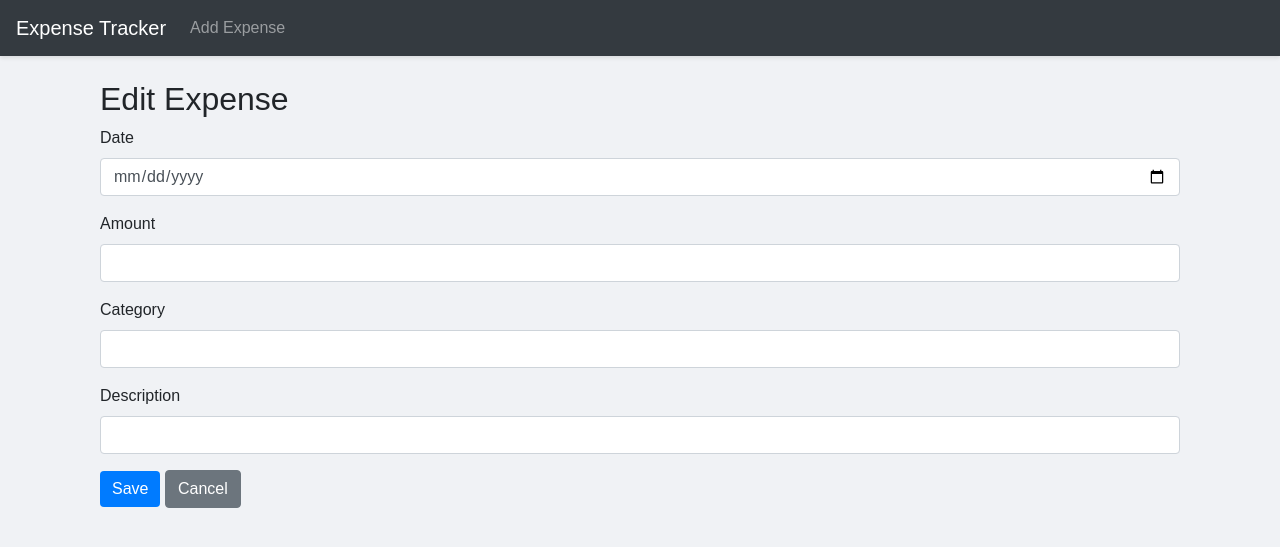
After one commit to TrazynCache/Expense-Tracker-Updated, a Flask app: template templates/edit_expense.html in a window 1280 px wide. The commit adds this page. Shown: the top 547 px of the page. Run offline with Flask 3, Linux system fonts and the light colour scheme; the template is opened without the code that fills it, so the values that code supplies are empty; some libraries are stand-ins or nearby versions.

Commit message:
Added in edit/delete buttons and redirect to expense edit page.

```diff
--- a/app.py
+++ b/app.py
@@ -1,7 +1,9 @@
+from re import S
 from flask import Flask, render_template, request, redirect, url_for
 from modules.data_handler import read_expenses, add_expense as add_expense_data
 from modules.expense_processor import calculate_total, calculate_average, calculate_running_total
 import pandas as pd
+import os
 
 app = Flask(__name__)
 CSV_FILE = 'data/expenses.csv'
@@ -47,5 +49,34 @@ def add_expense():
     categories = sorted(df['category'].dropna().unique().tolist())
     return render_template('add_expense.html', categories=categories)
 
+@app.route('/edit/<int:index>', methods=['GET', 'POST'])
+def edit_expense(index):
+    df = read_expenses(CSV_FILE)
+    if index < 0 or index >= len(df):
+        return redirect(url_for('index'))
+    if request.method == 'POST':
+        df.iloc[index] = {
+            'date': pd.to_datetime(request.form['date']),
+            'amount': float(request.form['amount']),
+            'category': request.form['category'],
+            'description': request.form['description']
+        }
+        os.makedirs(os.path.dirname(CSV_FILE), exist_ok=True)
+        df.to_csv(CSV_FILE, index=False)
+        return redirect(url_for('index'))
+    expense = df.iloc[index].to_dict()
+    expense['date_display'] = pd.to_datetime(expense['date']).strftime('%Y-%m-%d')
+    categories = sorted(df['category'].dropna().unique().tolist())
+    return render_template('edit_expense.html', expense=expense, index=index, categories=categories)
+
+@app.route('/delete/<int:index>', methods=['POST'])
+def delete_expense(index):
+    df = read_expenses(CSV_FILE)
+    if 0 <= index < len(df):
+        df = df.drop(index).reset_index(drop=True)
+        os.makedirs(os.path.dirname(CSV_FILE), exist_ok=True)
+        df.to_csv(CSV_FILE, index=False)
+    return redirect(url_for('index'))
+
 if __name__ == '__main__':
     app.run(debug=True)
--- /dev/null
+++ b/templates/edit_expense.html
@@ -0,0 +1,32 @@
+{% extends 'base.html' %}
+{% block title %}Edit Expense - Expense Tracker{% endblock %}
+{% block content %}
+<div class="container mt-4">
+    <h2>Edit Expense</h2>
+    <form method="post">
+        <div class="mb-3">
+            <label for="date" class="form-label">Date</label>
+            <input type="date" class="form-control" id="date" name="date" value="{{ expense.date_display }}" required>
+        </div>
+        <div class="mb-3">
+            <label for="amount" class="form-label">Amount</label>
+            <input type="number" class="form-control" id="amount" name="amount" step="0.01" value="{{ expense.amount }}" required>
+        </div>
+        <div class="mb-3">
+            <label for="category" class="form-label">Category</label>
+            <input type="text" class="form-control" id="category" name="category" list="categoryList" value="{{ expense.category }}" required>
+            <datalist id="categoryList">
+                {% for category in categories %}
+                <option value="{{ category }}">
+                    {% endfor %}
+            </datalist>
+        </div>
+        <div class="mb-3">
+            <label for="description" class="form-label">Description</label>
+            <input type="text" class="form-control" id="description" name="description" value="{{ expense.description }}" required>
+        </div>
+        <button type="submit" class="btn btn-primary">Save</button>
+        <a href="{{ url_for('index') }}" class="btn btn-secondary">Cancel</a>
+    </form>
+</div>
+{% endblock %}
```
Also changed, not shown: templates/index.html (+8 -1 lines).
